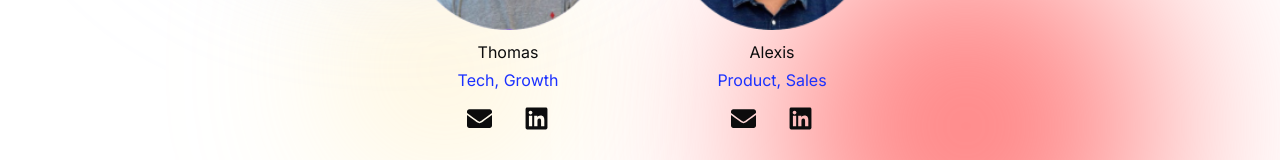
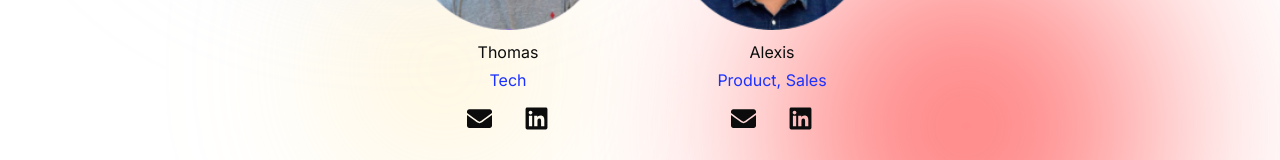
Before and after one commit to Thomas-rod/home-dive, a Next.js app: page /team in a window 1280 px wide. Shown: the part 712-872 px from the top of the page. Built offline with nearby package versions, Linux system fonts and the light colour scheme.

Commit message:
update team page

```diff
--- a/pages/team.js
+++ b/pages/team.js
@@ -26,7 +26,7 @@ export default function Team() {
                     <li className={styles.itemTeamPicture}>
                         <Image src="/pic_thomas.png" alt="logo-dive" width="200" height="200"/>
                         <p>Thomas</p>
-                        <p className={utilStyle.textBlue}>Tech, Growth</p>
+                        <p className={utilStyle.textBlue}>Tech</p>
                         <ul className={styles.iconsContact}>
                             <li>
                                 <a href="mailto:thomas@diveanalytics.co">
```
